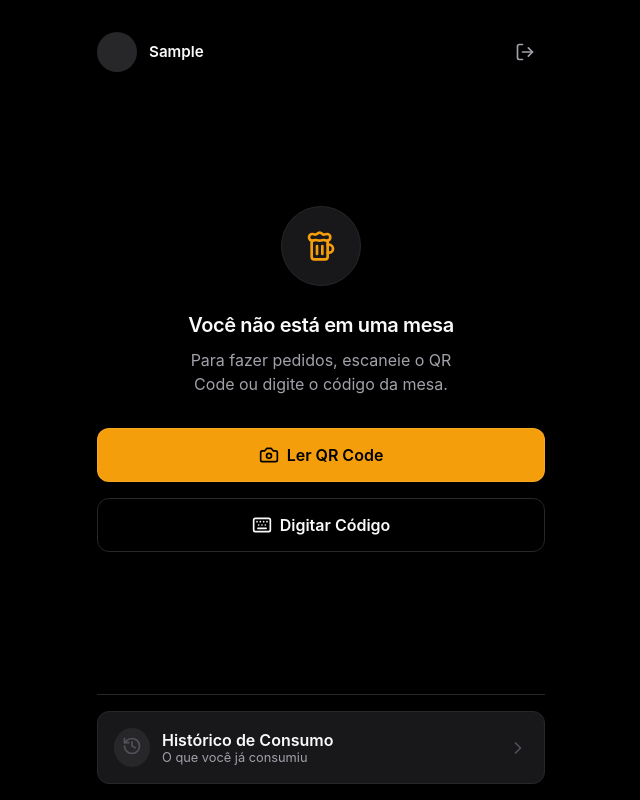
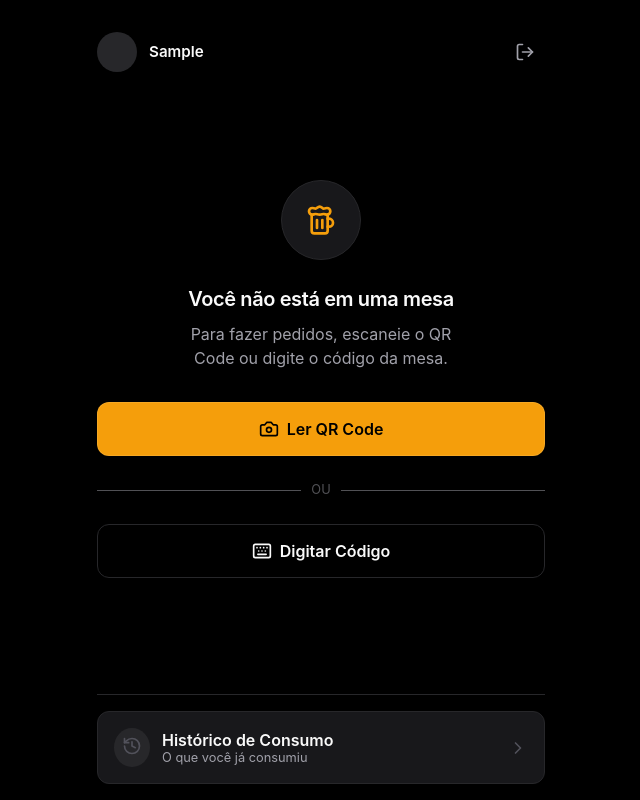
Before and after one commit to dwolfx/consagrado-b2c, a React (Vite) app: page / in a window 1280 px wide. Shown: the whole page, without its empty margins (319-959 px from the left). Built offline with nearby package versions, Linux system fonts and the light colour scheme; sample sign-in values are in the browser's storage.

Commit message:
style: add divider between qr and manual input in home

```diff
--- a/src/pages/Home.jsx
+++ b/src/pages/Home.jsx
@@ -265,6 +265,12 @@ const Home = () => {
                                     <Camera size={20} /> Ler QR Code
                                 </button>
 
+                                <div style={{ display: 'flex', alignItems: 'center', margin: '0.5rem 0', opacity: 0.5 }}>
+                                    <div style={{ flex: 1, height: '1px', background: 'var(--text-secondary)' }}></div>
+                                    <span style={{ padding: '0 10px', fontSize: '0.8rem', color: 'var(--text-secondary)' }}>OU</span>
+                                    <div style={{ flex: 1, height: '1px', background: 'var(--text-secondary)' }}></div>
+                                </div>
+
                                 {/* Manual Code Section */}
                                 <div style={{ width: '100%' }}>
                                     {!showManualInput ? (
@@ -301,16 +307,16 @@ const Home = () => {
                                                     }}
                                                     className="btn"
                                                     style={{
-                                                        padding: '0 1rem', background: 'var(--bg-tertiary)',
-                                                        color: 'var(--text-secondary)'
+                                                        padding: '0 1rem', background: '#ff0000',
+                                                        width: '50px', color: '#ffffff'
                                                     }}
                                                 >
-                                                    <X size={20} />
+                                                    <X size={15} />
                                                 </button>
                                             </div>
                                             <button
                                                 onClick={handleManualSubmit}
-                                                className="btn btn-primary"
+                                                className="btn btn-tertiary"
                                                 disabled={!manualCode}
                                                 style={{ width: '100%', justifyContent: 'center', padding: '1rem' }}
                                             >
```
